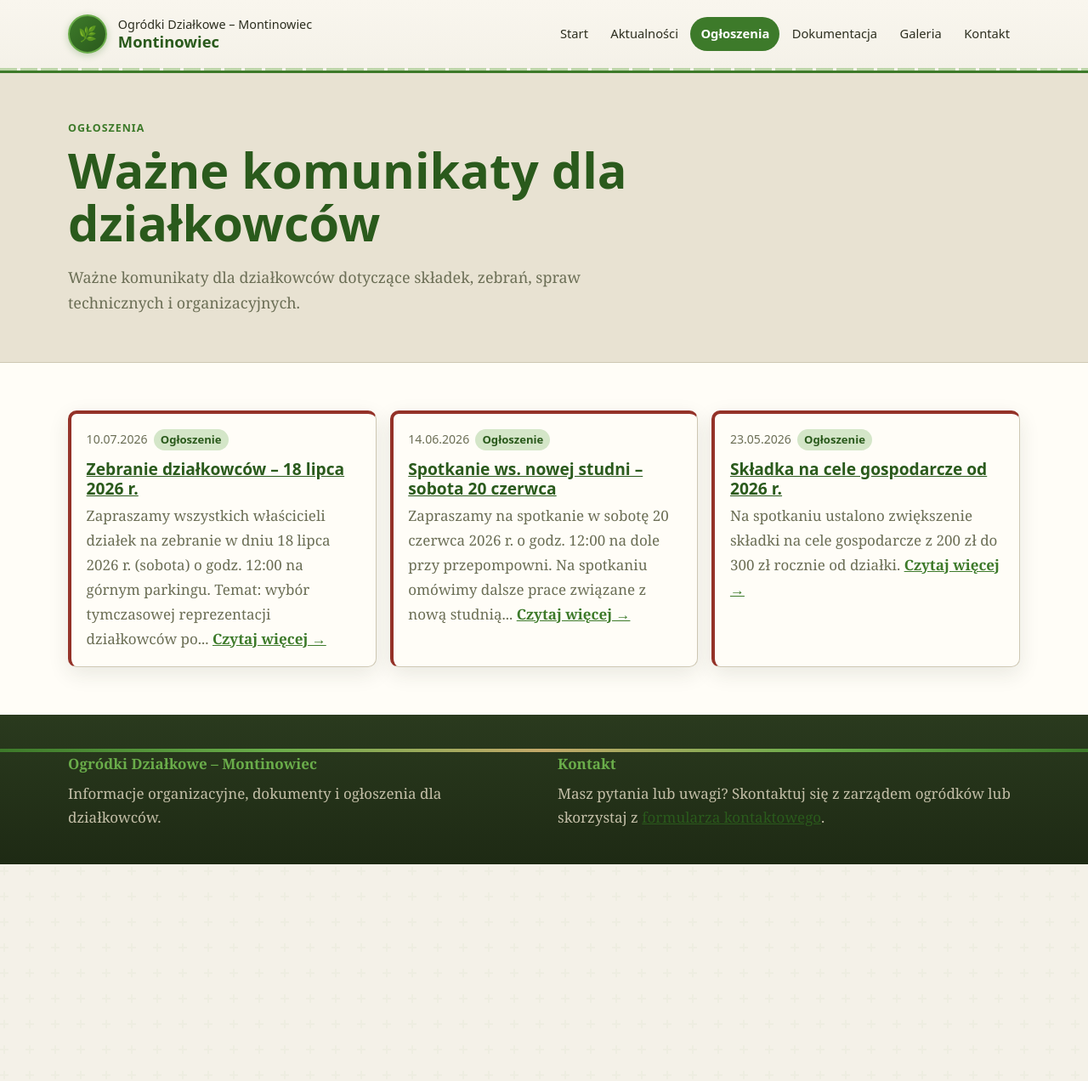
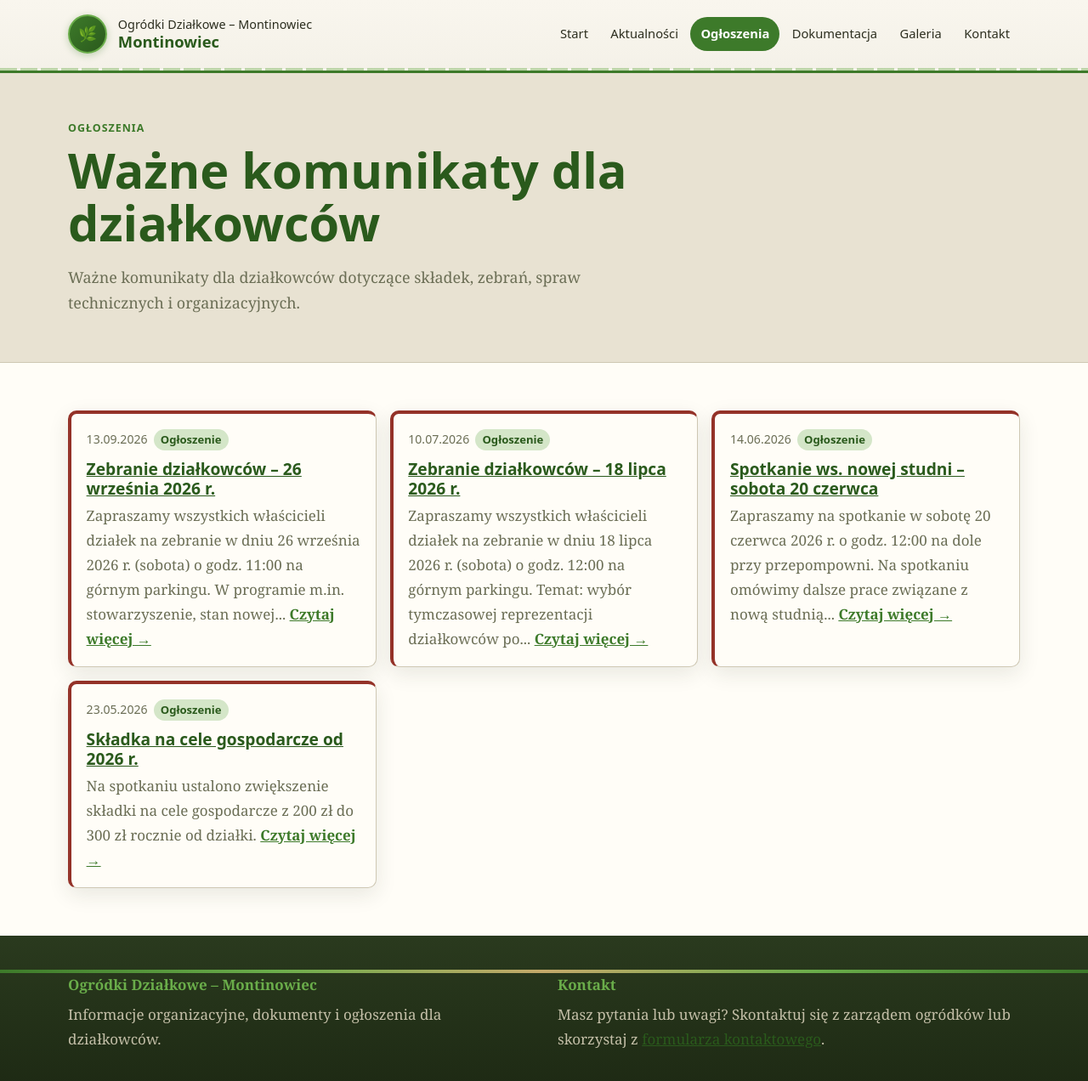
Before and after one commit to brxie/montin-page, a Jekyll site: the page built from ogloszenia.md, in a window 1280 px wide and 1278 px high. Shown: the top 1272 px of the window at 85% size. Built offline with Jekyll 4.4.1, drawn with Linux system fonts in a browser that asks for light colours.

Commit message:
Ogłoszenie: zebranie działkowców 26 września 2026 r.

```diff
--- /dev/null
+++ b/_announcements/2026-09-13-zebranie-dzialkowcow-wrzesien-2026.md
@@ -0,0 +1,26 @@
+---
+title: "Zebranie działkowców – 26 września 2026 r."
+date: 2026-09-13
+type: "Ogłoszenie"
+level: "important"
+description: "Zapraszamy wszystkich właścicieli działek na zebranie w dniu 26 września 2026 r. (sobota) o godz. 11:00 na górnym parkingu. W programie m.in. stowarzyszenie, stan nowej studni oraz wybór docelowego zarządu."
+slug: zebranie-dzialkowcow-26-wrzesnia-2026
+permalink: /ogloszenia/zebranie-dzialkowcow-26-wrzesnia-2026/
+---
+
+**ZEBRANIE DZIAŁKOWCÓW**
+
+Zapraszamy wszystkich właścicieli działek na zebranie, które odbędzie się:
+
+- **Termin:** 26 września 2026 r. (sobota)
+- **Godzina:** 11:00
+- **Miejsce:** Górny parking
+
+## Plan zebrania
+
+Podczas zebrania omówimy:
+
+1. **Stowarzyszenie** – dlaczego jest potrzebne, najważniejsze informacje oraz odpowiedzi na pytania i wątpliwości.
+2. **Nowa studnia** – aktualny stan inwestycji, wykonane prace i podsumowanie kosztów.
+3. **Wybór docelowego zarządu** – przedstawienie proponowanego składu zarządu i głosowanie.
+4. **Wolne wnioski** – pytania i sprawy zgłaszane przez działkowców.
--- a/_data/announcements.yml
+++ b/_data/announcements.yml
@@ -10,6 +10,13 @@
 # - description: krótki opis widoczny na stronie
 # - link: opcjonalny link do strony lub sekcji
 # - file: opcjonalny link do pliku PDF
+
+- title: "Zebranie działkowców – 26 września 2026 r."
+  date: 2026-09-13
+  type: "Ogłoszenie"
+  level: "important"
+  description: "Zapraszamy wszystkich właścicieli działek na zebranie w dniu 26 września 2026 r. (sobota) o godz. 11:00 na górnym parkingu. W programie: stowarzyszenie – dlaczego jest potrzebne i najważniejsze informacje, nowa studnia – stan inwestycji, wykonane prace i podsumowanie kosztów, wybór docelowego zarządu – przedstawienie proponowanego składu i głosowanie, wolne wnioski."
+  link: "/ogloszenia/zebranie-dzialkowcow-26-wrzesnia-2026/"
 
 - title: "Wybór tymczasowego przedstawiciela działkowców – Krzysztof Szymkowicz"
   date: 2026-07-18
```
